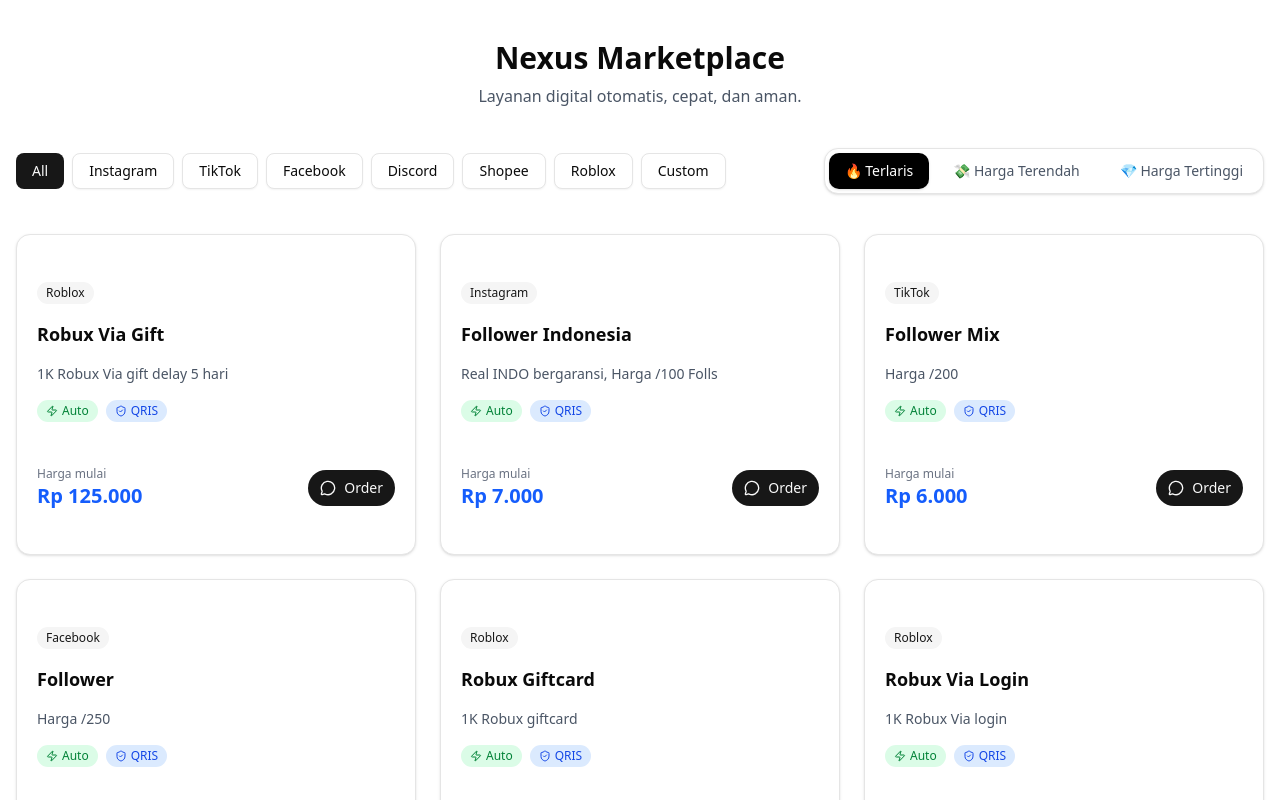
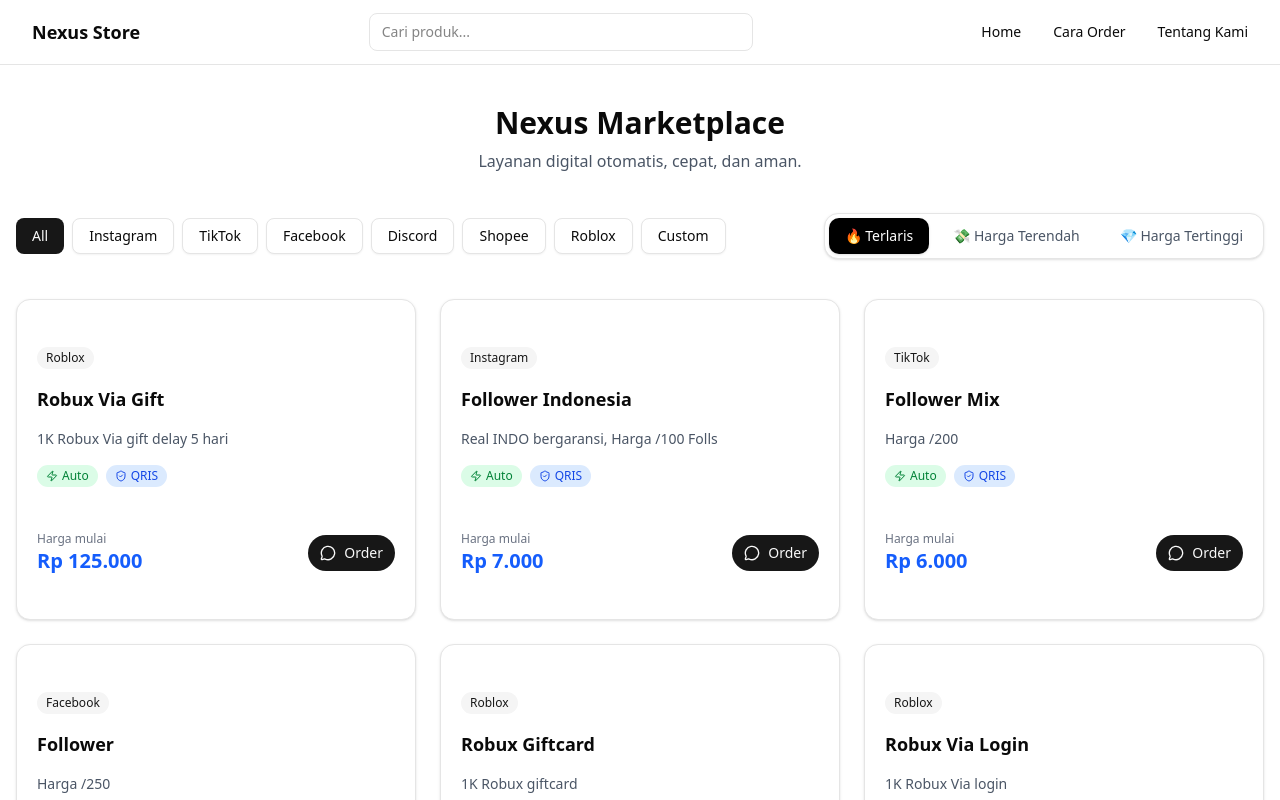
Before and after one commit to itslfarhan-glitch/nexus-store, a Next.js app: page / in a window 1280 px wide. Shown: the top 800 px of the page. Built offline with nearby package versions, Linux system fonts and the light colour scheme.

Commit message:
Update layout.tsx

```diff
--- a/app/layout.tsx
+++ b/app/layout.tsx
@@ -1,7 +1,9 @@
 import type { Metadata } from "next";
 import { Geist, Geist_Mono } from "next/font/google";
 import "./globals.css";
+
 import { SearchProvider } from "./context/SearchContext";
+import { Header } from "@/components/Header";
 
 const geistSans = Geist({
   variable: "--font-geist-sans",
@@ -20,15 +22,19 @@
 
 export default function RootLayout({
   children,
-}: Readonly<{
+}: {
   children: React.ReactNode;
-}>) {
+}) {
   return (
     <html lang="en">
       <body
         className={`${geistSans.variable} ${geistMono.variable} antialiased`}
       >
         <SearchProvider>
+          {/* ✅ HEADER GLOBAL */}
+          <Header />
+
+          {/* ✅ PAGE CONTENT */}
           {children}
         </SearchProvider>
       </body>
```
